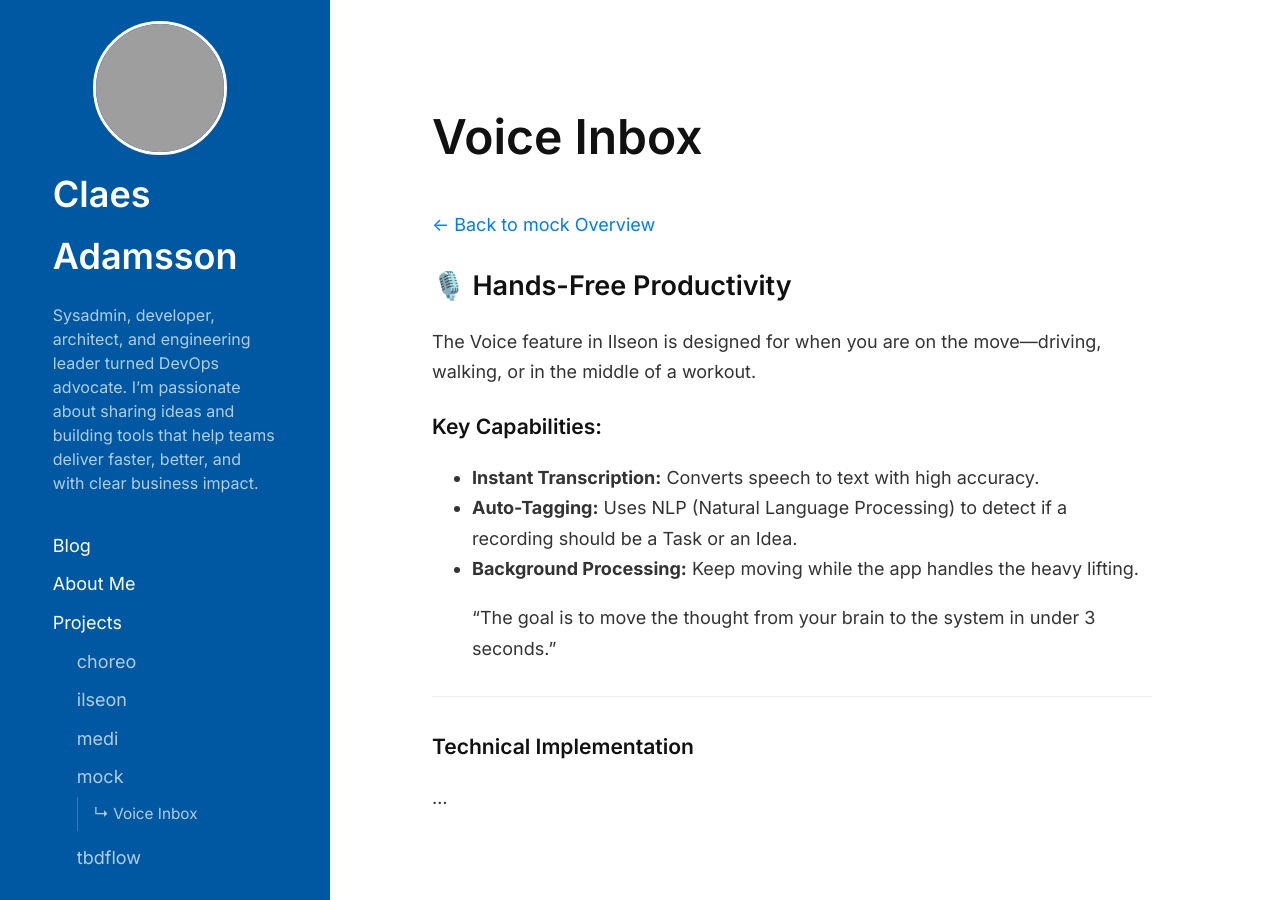
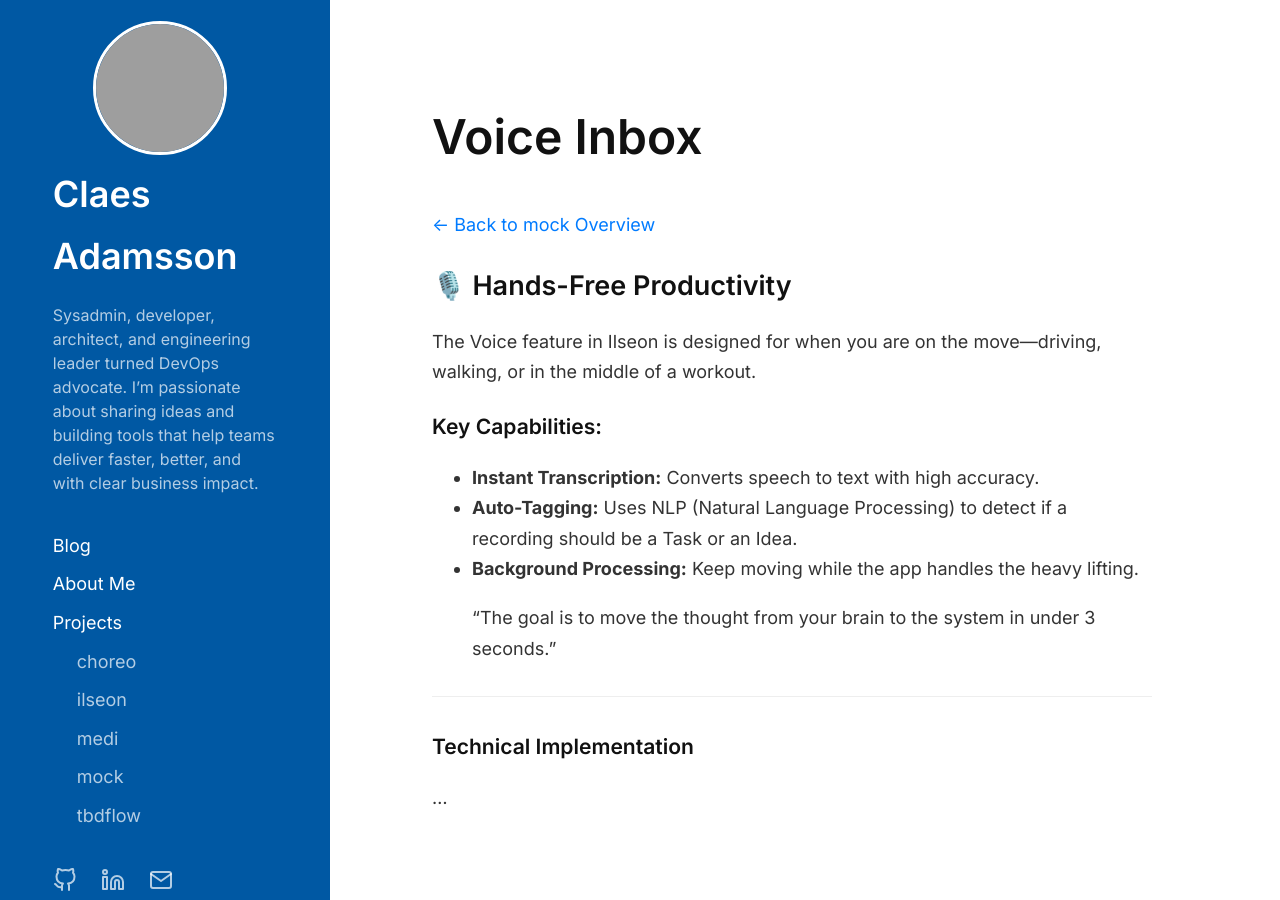
Before and after one commit to cladam/cladam.github.io, a Jekyll site: the page built from _projects/mock/voice.md, in a window 1280 px wide. Built offline with Jekyll 4.4.1, drawn with Linux system fonts in a browser that asks for light colours; grey boxes are pictures that could not be loaded.

Commit message:
fix: update sidebar

```diff
--- a/_includes/sidebar.html
+++ b/_includes/sidebar.html
@@ -25,31 +25,28 @@
 
             <span class="sidebar-nav-item">Projects</span>
 
-            {% comment %} 1. Get only Top-Level Projects {% endcomment %}
-            {% assign top_level_projects = site.projects | where_exp: "item", "item.parent == nil" %}
+            {% assign top_level = site.projects | where_exp: "item", "item.parent == nil" | sort: "title" %}
 
-            {% for project in top_level_projects %}
-              <a class="sidebar-nav-item project-nav-item {% if page.url == project.url %}active{% endif %}"
-                 href="{{ project.url | relative_url }}">
+            {% for project in top_level %}
+              {% comment %} Strip /index/ from the URL for display if it exists {% endcomment %}
+              {% assign project_url = project.url | replace: '/index/', '/' %}
+
+              <a class="sidebar-nav-item project-nav-item {% if page.url == project.url or page.url == project_url %}active{% endif %}"
+                 href="{{ project_url | relative_url }}">
                 {{ project.title }}
               </a>
 
-              {% comment %} 2. Only show sub-nav if we are on this project or its children {% endcomment %}
-              {% if page.url contains project.url or page.parent == project.project_id %}
-
-                {% comment %} 3. Filter for children that specifically belong to THIS project_id {% endcomment %}
-                {% assign sub_pages = site.projects | where: "parent", project.project_id %}
-
-                {% if sub_pages.size > 0 %}
+              {% if page.url contains project_url and project.project_id %}
+                {% assign children = site.projects | where: "parent", project.project_id %}
+                {% if children.size > 0 %}
                   <div class="sidebar-sub-nav">
-                    {% for sub in sub_pages %}
-                      <a class="sidebar-nav-item" href="{{ sub.url | relative_url }}">
-                        ↳ {{ sub.title }}
+                    {% for child in children %}
+                      <a class="sidebar-nav-item" href="{{ child.url | relative_url }}">
+                        ↳ {{ child.title }}
                       </a>
                     {% endfor %}
                   </div>
                 {% endif %}
-
               {% endif %}
             {% endfor %}
         </nav>
```
